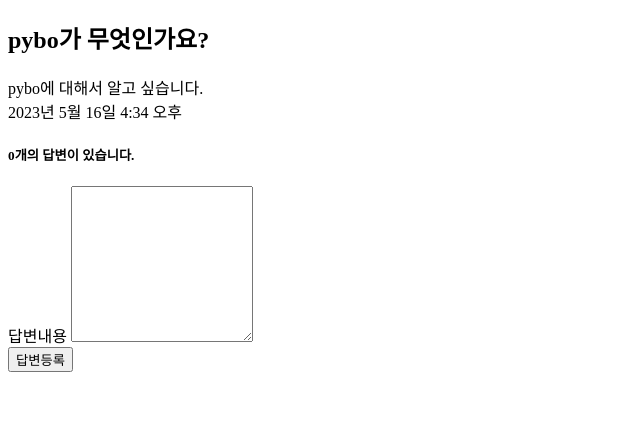
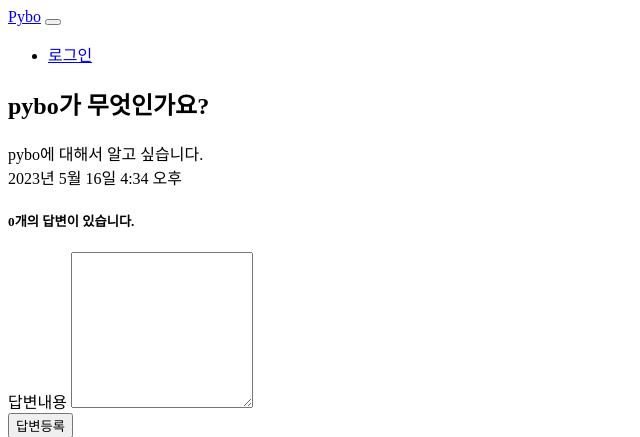
Before and after one commit to rlaghdus10/dijango, a Django app: page /1/ in a window 1280 px wide. Shown: the top 437 px of the page, without its empty margins (0-640 px from the left). Run offline with Django 4.2, Linux system fonts and the light colour scheme; data comes from the database, SQL or seed files in the repository.

Commit message:
initial commit

```diff
--- a/templates/base.html
+++ b/templates/base.html
@@ -12,9 +12,32 @@
     <title>Hello, pybo!</title>
 </head>
 <body>
+<!-- 네비게이션바 -->
+<nav class="navbar navbar-expand-lg navbar-light bg-light border-bottom">
+    <div class="container-fluid">
+        <a class="navbar-brand" href="{% url 'pybo:index' %}">Pybo</a>
+        <button class="navbar-toggler" type="button"
+                data-bs-toggle="collapse"
+                data-bs-target="#navbarSupportedContent"
+                aria-controls="navbarSupportedContent"
+                aria-expanded="false"
+                aria-label="Toggle navigation">
+            <span class="navbar-toggler-icon"></span>
+        </button>
+        <div class="collapse navbar-collapse" id="navbarSupportedContent">
+            <ul class="navbar-nav me-auto mb-2 mb-lg-0">
+                <li class="nav-item">
+                    <a class="nav-link" href="#">로그인</a>
+                </li>
+            </ul>
+        </div>
+    </div>
+</nav>
 <!-- 기본 템플릿 안에 삽입될 내용 Start -->
 {% block content %}
 {% endblock %}
 <!-- 기본 템플릿 안에 삽입될 내용 End -->
+<!-- Bootstrap JS -->
+<script src="{% static 'bootstrap.min.js' %}"></script>
 </body>
 </html>
```
Also changed, not shown: static/bootstrap.min.js (added).
